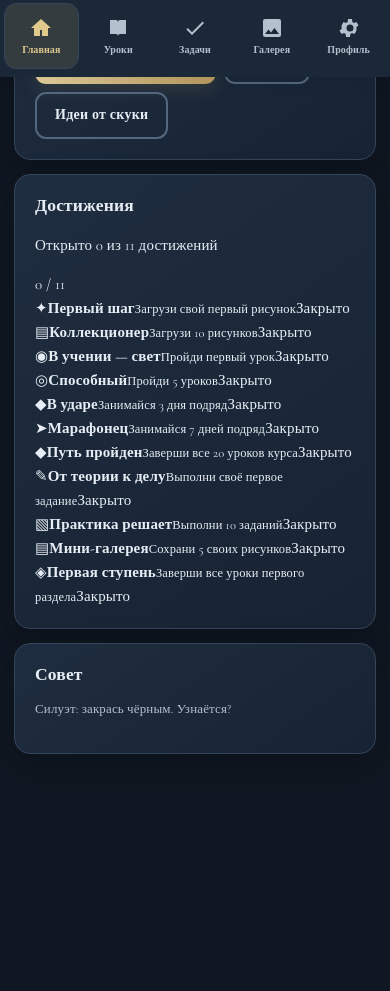
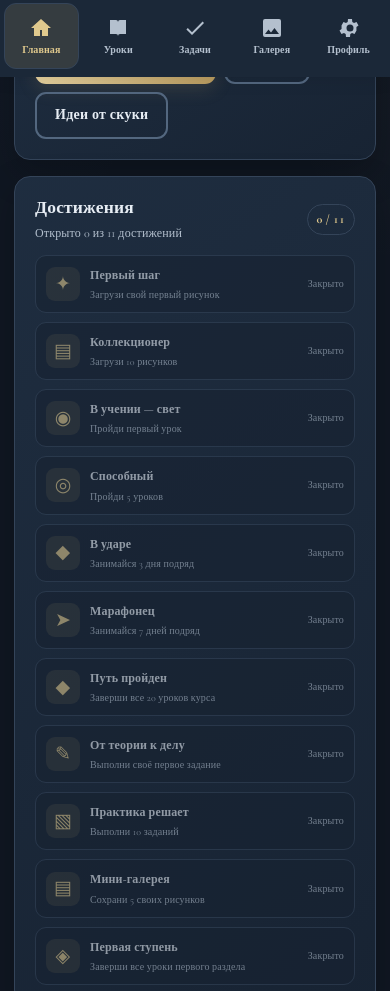
Before and after one commit to loftery/artsforme, a plain HTML site: page index.html in a window 390 px wide. Shown: the part 767-1758 px from the top of the page. Before the commit the page ends 1663 px from the top, so only its background shows below. Drawn offline with nearby package versions, Linux system fonts and the light colour scheme.

Commit message:
Style responsive achievement collection

```diff
--- a/css/style.css
+++ b/css/style.css
@@ -468,3 +468,22 @@ body[data-theme="hollow"] .hero-xp strong,
 body[data-theme="hollow"] .eyebrow,
 body[data-theme="oneshot"] .hero-xp strong,
 body[data-theme="oneshot"] .eyebrow{color:var(--accent2)}
+
+
+/* Достижения на главной */
+.achievements-card{margin-top:16px}
+.achievements-heading{display:flex;align-items:center;justify-content:space-between;gap:12px;margin-bottom:12px}
+.achievements-heading h3{margin:0}
+.achievements-heading p{margin:4px 0 0;color:var(--muted);font-size:12px}
+.achievements-count{flex:none;padding:5px 9px;border:1px solid var(--line);border-radius:999px;color:var(--accent2);font-size:12px;font-weight:700;font-variant-numeric:tabular-nums}
+.achievements-grid{display:grid;grid-template-columns:repeat(2,minmax(0,1fr));gap:9px}
+.achievement-item{display:flex;align-items:center;gap:10px;min-width:0;padding:11px;border:1px solid var(--line);border-radius:11px;background:var(--bg2)}
+.achievement-icon{display:grid;place-items:center;flex:none;width:34px;height:34px;border-radius:9px;background:var(--accent-soft);color:var(--accent2);font-size:19px}
+.achievement-copy{display:flex;flex:1;flex-direction:column;gap:3px;min-width:0}
+.achievement-copy strong{font-size:12px;color:var(--text)}
+.achievement-copy small{font-size:10px;line-height:1.4;color:var(--muted)}
+.achievement-state{flex:none;font-size:9px;color:var(--muted)}
+.achievement-item.locked{opacity:.58}
+.achievement-item.earned{border-color:var(--accent2)}
+.achievement-item.earned .achievement-state{color:var(--accent2);font-weight:700}
+@media(max-width:600px){.achievements-grid{grid-template-columns:1fr}.achievement-item{padding:10px}.achievement-state{font-size:10px}}
```
